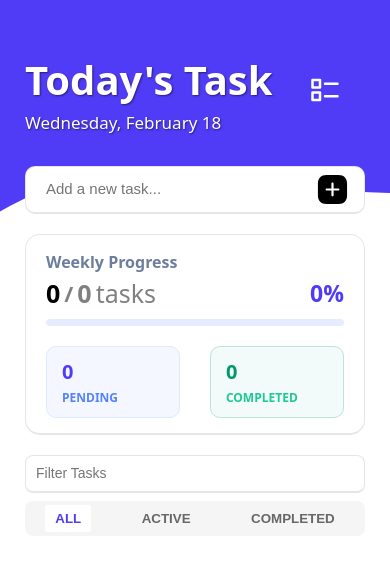
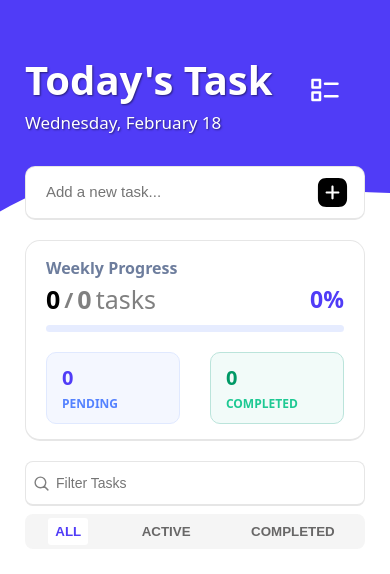
Before and after one commit to geraldmrls/Todo-app-with-react-js, a React (Vite) app in the folder todo-project/: page / in a window 390 px wide. Shown: the top 574 px of the page. Built offline with nearby package versions, Linux system fonts and the light colour scheme.

Commit message:
Comlete Todo project

```diff
--- a/todo-project/src/components/FilterTodo/FilterTodo.css
+++ b/todo-project/src/components/FilterTodo/FilterTodo.css
@@ -1,9 +1,27 @@
-.filter-class {
+.filter-container {
   display: flex;
   flex-direction: row;
   justify-content: space-between;
   align-items: center;
   margin-top: 20px;
+}
+
+.filter-box-container {
+  box-sizing: border-box;
+  flex: 1;
+  min-width: 0;
+  width: 100%;
+  max-width: 350px;
+  position: relative;
+}
+
+.search-icon{
+  width: 17px;
+  height: 17px;
+  stroke: gray;
+  position: absolute;
+  top: 10px;
+  left: 8px;
 }
 
 .filter-box {
@@ -12,14 +30,18 @@
   border-bottom-width: 2px;
   padding: 10px 0px 10px 5px;
   border-radius: 8px;
+  padding-left: 30px;
   width: 100%;
-  max-width: 300px;
-  padding-left: 10px;
+  box-sizing: border-box;
 }
 
 .filter-box:focus {
   outline: none;
   border: 1px solid #503cf7;
+}
+
+.filter-box:focus ~ .search-icon{
+  stroke: var(--primary-color);
 }
 
 .filter-box::placeholder {
@@ -31,16 +53,18 @@
   display: flex;
   align-items: center;
   width: 100%;
+  max-width: 260px;
   justify-content: space-around;
   margin-left: 10px;
   border-radius: 8px;
   height: 35px;
+  flex-wrap: wrap;
 }
 
 button {
   background-color: none;
   background: none;
-  padding: 6px 10px;
+  padding: 6px 7px;
   border-radius: 3px;
   border: none;
   font-weight: bold;
@@ -51,35 +75,45 @@ button {
 button:hover {
   color: rgb(34, 31, 31);
 }
-.clicked-button{
+.clicked-button {
   background-color: white;
   color: #503cf7;
   transition: 0.2s ease;
 }
 
-.clicked-button:hover{
+.clicked-button:hover {
   color: #503cf7;
 }
 
 /* responsive for mobile */
 
-@media(width<=767px){
-  .filter-class{
+/* responsive for mobile */
+@media (max-width: 767px) {
+  .filter-container {
     display: flex;
     flex-direction: column;
+    align-items: stretch; /* Force children to fill width */
   }
 
-  .sortout-buttons-container{
-    box-sizing: content-box;
-    margin: 0px;
+  .sortout-buttons-container {
+    box-sizing: border-box; /* Use border-box instead of content-box */
+    margin: 0;
+    width: 100%;
+    max-width: none; /* Add this to remove the 260px limit */
+  }
+
+  .filter-box-container {
+    max-width: none; /* Also allow the input to stretch fully */
     width: 100%;
   }
 
-  .filter-box{
+  .filter-box {
     margin-bottom: 8px;
-    box-sizing: border-box;
-    max-width: none;
-    height: 45+px;
+    height: 45px; /* Fixed the typo here: 45 + px is invalid */
   }
 
+  .search-icon{
+    top: 14px;
+    left: 8px;
+  }
 }
--- a/todo-project/src/components/FilterTodo/FilterTodo.jsx
+++ b/todo-project/src/components/FilterTodo/FilterTodo.jsx
@@ -1,9 +1,14 @@
 
 import {useEffect } from "react"
+import SearchIcon from "../../assets/search.svg?react"
 import "./FilterTodo.css"
 
-export function FilterTodo({ buttonActive, setButtonActive }){
+export function FilterTodo({ buttonActive, setButtonActive, setFilterInput }){
 
+    function handleChange(event){
+        const filterInputValue = event.target.value;
+        setFilterInput(filterInputValue);
+    }
 
     useEffect(()=>{
         localStorage.setItem("clicked-button", JSON.stringify(buttonActive));
@@ -17,9 +22,13 @@ export function FilterTodo({ buttonActive, setButtonActive }){
 
     return(
         <>
-            <div className="filter-class">
+            <div className="filter-container">
 
-                <input className="filter-box" type="text" placeholder="Filter Tasks"/>
+                <div className="filter-box-container">
+                    <input className="filter-box" type="text" placeholder="Filter Tasks" onChange={handleChange}/>
+                    <SearchIcon className={"search-icon"}/>
+
+                </div>
 
                 <div className="sortout-buttons-container">
 
--- a/todo-project/src/components/SearchBar/AddTodoInput.css
+++ b/todo-project/src/components/SearchBar/AddTodoInput.css
@@ -43,8 +43,8 @@
 
 @media(width<=767px){
   .input-todo{
-    padding-top: 15px;
-    padding-bottom: 15px;
+    padding-top: 18px;
+    padding-bottom: 18px;
   }
 
   .add-image{
--- a/todo-project/src/components/SearchBar/AddTodoInput.jsx
+++ b/todo-project/src/components/SearchBar/AddTodoInput.jsx
@@ -13,6 +13,7 @@ export function TodoBody({ todo, setTodo, getTasksCompleted }) {
         const buttonActiveSaved = localStorage.getItem("clicked-button");
         return buttonActiveSaved ? JSON.parse(buttonActiveSaved) : "ALL";
     });
+    const [filterInput, setFilterInput] = useState("");
     useEffect(() => {
         localStorage.setItem("todos", JSON.stringify(todo))
     }, [todo]);
@@ -30,10 +31,11 @@ export function TodoBody({ todo, setTodo, getTasksCompleted }) {
             status: false,
             name: inputValue,
             createdAt: dayjs().toISOString(),
-            updated: false
+            updated: false,
+            isNew: true
         }
 
-        setTodo([...todo, newTodo]);
+        setTodo([newTodo, ...todo]);
 
 
         setInputValue("");
@@ -52,8 +54,8 @@ export function TodoBody({ todo, setTodo, getTasksCompleted }) {
                 <AddImage alt="add-image" className="add-image" onClick={handleAddButton} />
             </div>
             <WeeklyProgress todo={todo} getTasksCompleted={getTasksCompleted} />
-            <FilterTodo buttonActive={buttonActive} setButtonActive={setButtonActive} />
-            <TodoList todo={todo} setTodo={setTodo} getTasksCompleted={getTasksCompleted} buttonActive={buttonActive} />
+            <FilterTodo buttonActive={buttonActive} setButtonActive={setButtonActive} setFilterInput={setFilterInput}/>
+            <TodoList todo={todo} setTodo={setTodo} getTasksCompleted={getTasksCompleted} buttonActive={buttonActive} filterInput={filterInput}/>
 
         </>
     )
--- a/todo-project/src/components/TodoList/TodoList.jsx
+++ b/todo-project/src/components/TodoList/TodoList.jsx
@@ -12,14 +12,44 @@ import dayjs from "dayjs"
 dayjs.extend(relativeTime);
 
 
-export function TodoList({ todo, setTodo, getTasksCompleted, buttonActive }) {
+export function TodoList({ todo, setTodo, getTasksCompleted, buttonActive, filterInput }) {
     const [todoEdit, setTodoEdit] = useState(null);
     const todoContainerRef = useRef(null)
     const [, setTick] = useState(0);
+
+    // 1. Create a ref to track processed IDs
+    const processedTodos = useRef(new Set());
+
+    useEffect(() => {
+        // Find todos that are isNew AND haven't been processed yet
+        const newItems = todo.filter(t => t.isNew && !processedTodos.current.has(t.id));
+
+        if (newItems.length > 0) {
+            const timeout = setTimeout(() => {
+                setTodo(prevTodos =>
+                    prevTodos.map(t => ({ ...t, isNew: false }))
+                );
+
+                // Mark these IDs as processed so this doesn't run again for them
+                newItems.forEach(t => processedTodos.current.add(t.id));
+            }, 50);
+
+            return () => clearTimeout(timeout);
+        }
+    }, [todo, setTodo]); // Now safe to include both!
+
+    useEffect(() => {
+        console.log(filterInput)
+    }, [filterInput]);
+
     useEffect(() => {
         const containerElem = todoContainerRef.current;
         if (containerElem) {
-            containerElem.scrollTop = containerElem.scrollHeight;
+            // Only scroll if the last todo is new
+            const lastTodo = todo[todo.length - 1];
+            if (lastTodo?.isNew) {
+                containerElem.scrollTop = containerElem.scrollHeight;
+            }
         }
     }, [todo]);
 
@@ -34,16 +64,31 @@ export function TodoList({ todo, setTodo, getTasksCompleted, buttonActive }) {
     if (!todo) return null;
 
     function deleteTodoButton(idToDelete) {
-        setTodo(todo.filter(todoItem => {
-            return todoItem.id !== idToDelete
-        }))
+        // Add removing class first
+        setTodo(prevTodos =>
+            prevTodos.map(todo =>
+                todo.id === idToDelete ? { ...todo, removing: true } : todo
+            )
+        );
+
+        // Remove from state after animation
+        setTimeout(() => {
+            setTodo(prevTodos => prevTodos.filter(todo => todo.id !== idToDelete));
+        }, 300); // match the CSS transition duration
     }
 
     function editTodoButton(idToEdit) {
-        const selectedTodo = todo.find(todoItem => {
-            return todoItem.id === idToEdit
-        });
+        setTodo(prev => prev.map(todo =>
+            todo.id === idToEdit ? { ...todo, editing: true } : todo
+        ));
+        const selectedTodo = todo.find(todoItem => todoItem.id === idToEdit);
         setTodoEdit(selectedTodo);
+
+        // remove editing highlight after a short delay
+        setTimeout(() => {
+            const input = document.getElementById(`edit-input-${idToEdit}`);
+            if (input) input.focus();
+        }, 0);
     }
 
     function updateTodo(event) {
@@ -51,29 +96,30 @@ export function TodoList({ todo, setTodo, getTasksCompleted, buttonActive }) {
         setTodoEdit({
             ...todoEdit,
             name: newValue,
-            updated: true
         })
     }
 
     function saveUpdatedTodo() {
-
         if (!todoEdit) return;
 
         const updatedTodos = todo.map(todoItem => {
             if (todoItem.id === todoEdit.id) {
+                // CHECK: Is the name actually different from the original?
+                const hasChanged = todoItem.name !== todoEdit.name;
+
                 return {
                     ...todoItem,
                     name: todoEdit.name,
-                    updated: true
+                    // Only set updated to true if it was already updated OR if it actually changed now
+                    updated: todoItem.updated || hasChanged
                 }
             }
             return todoItem;
         });
 
-        setTodo(updatedTodos)
-        setTodoEdit(null)
+        setTodo(updatedTodos);
+        setTodoEdit(null);
     }
-
     function handleKeyDown(event) {
         if (event.key === "Enter") {
             saveUpdatedTodo()
@@ -93,24 +139,31 @@ export function TodoList({ todo, setTodo, getTasksCompleted, buttonActive }) {
         setTodo(updatedTodos)
     }
 
+    const tasksToShow = todo.filter(todoItem => {
+        const matchesSearch = todoItem.name.toLowerCase().includes(filterInput.toLowerCase());
 
-    const tasksToShow = todo.filter(todoItem => {
+        if (!matchesSearch) return false; // skip todos that don't match search
+
         if (buttonActive === "ALL") {
-            return todoItem;
+            return true; // show all that match search
         } else if (buttonActive === "ACTIVE") {
-            return todoItem.status === false;
+            return todoItem.status === false; // only active
         } else if (buttonActive === "COMPLETED") {
-            return todoItem.status === true;
+            return todoItem.status === true; // only completed
         }
-    })
+
+        return true; // fallback
+    });
 
 
     return (
         <div className="todo-items-container" ref={todoContainerRef}>
             {tasksToShow.map(todoElement => {
 
+                const isNew = todoElement.isNew;
+
                 return (
-                    <div className="todo-value-container" key={todoElement.id}>
+                    <div className={`todo-value-container ${isNew ? "new-todo" : ""} ${todoElement.removing ? "removing" : ""}`} key={todoElement.id}>
 
                         <div className="todo-added-container">
 
@@ -123,7 +176,14 @@ export function TodoList({ todo, setTodo, getTasksCompleted, buttonActive }) {
                                 <Cirlce className={`circle-image ${todoElement.status === true ? "circle-clicked" : ""}`} />
                             </div>
 
-                            <input type="text" className={todoEdit?.id === todoElement.id ? "show-edit-input" : "remove-edit-input"} value={todoEdit?.name || ""} onChange={updateTodo} onKeyDown={handleKeyDown} onBlur={saveUpdatedTodo} autoFocus />
+                            <input id={`edit-input-${todoElement.id}`}
+                                type="text"
+                                className={todoEdit?.id === todoElement.id ? "show-edit-input" : "remove-edit-input"}
+                                value={todoEdit?.name || ""}
+                                onChange={updateTodo}
+                                onKeyDown={handleKeyDown}
+                                onBlur={saveUpdatedTodo}
+                                autoFocus />
 
                             <div className={todoEdit?.id === todoElement.id ? "remove-todo-left-side" : "todo-left-side"}>
 
```
Also changed, not shown: todo-project/src/components/TodoList/TodoList.css (+20 -1 lines), todo-project/src/assets/search.svg (added).
